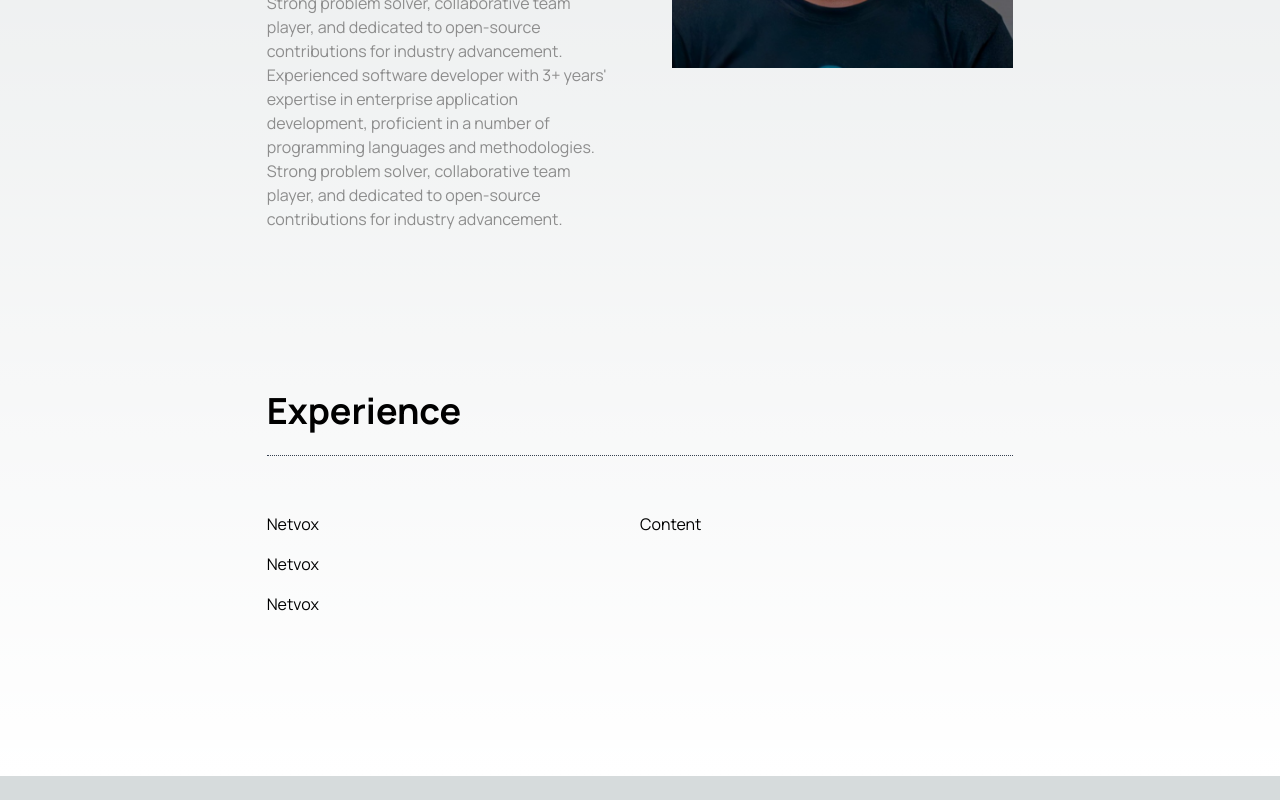
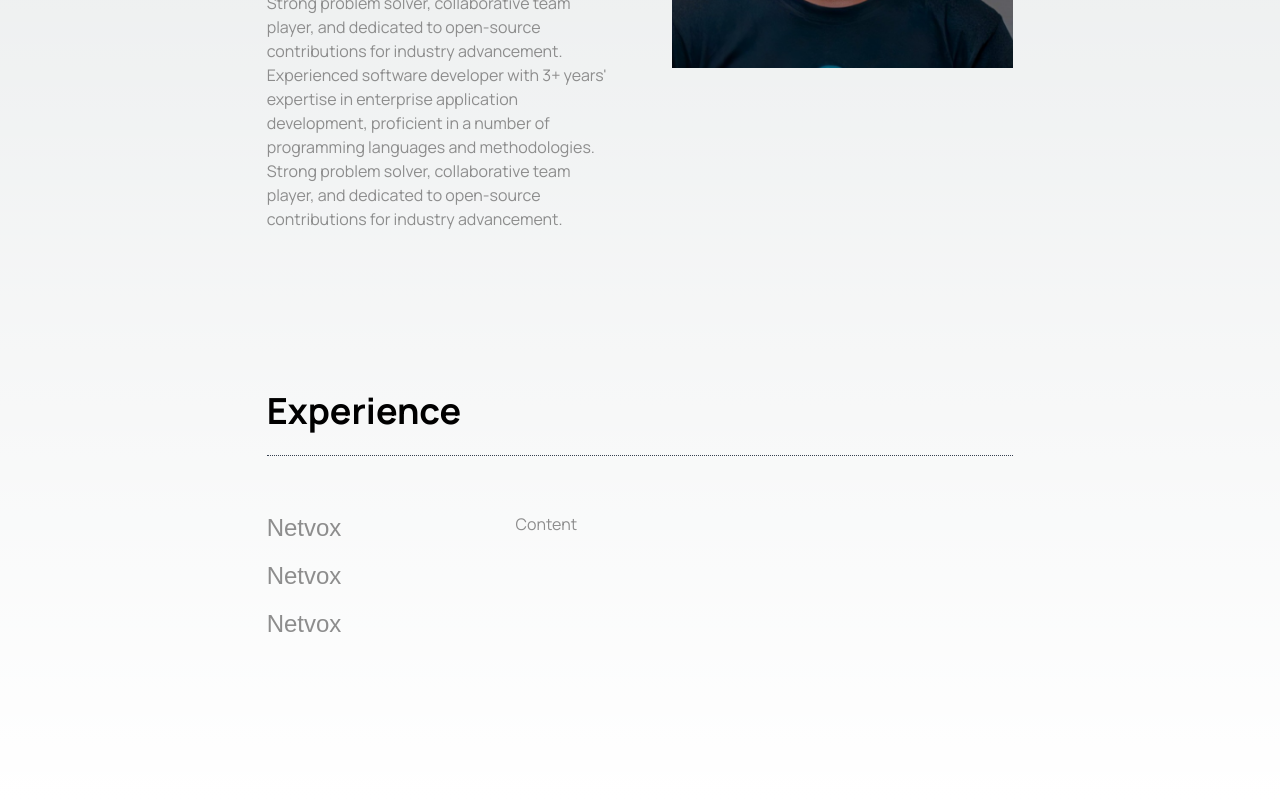
Before and after one commit to zyzer01/portfolio-zyzer, a Next.js app: page / in a window 1280 px wide. Shown: the part 1216-2016 px from the top of the page. Before the commit the page ends 1992 px from the top, so only its background shows below. Built offline with nearby package versions, Linux system fonts and the light colour scheme; a web font is replaced by a local one.

Commit message:
update Experience.tsx

```diff
--- a/src/components/Experience.tsx
+++ b/src/components/Experience.tsx
@@ -16,9 +16,9 @@ const Experience = () => {
       <div className="mb-14 border-b pb-6 border-gray-700 border-dotted">
         <h1 className="text-4xl font-bold">Experience</h1>
       </div>
-      <div className="grid grid-cols-2">
+      <div className="grid grid-cols-3 text-shade">
         <div>
-          <nav className="">
+          <nav className="proggy text-2xl">
             <ul className="flex flex-col space-y-4">
               <li>Netvox</li>
               <li>Netvox</li>
@@ -26,7 +26,7 @@ const Experience = () => {
             </ul>
           </nav>
         </div>
-        <div>Content</div>
+        <div className="col-span-2">Content</div>
       </div>
     </div>
   );
```
